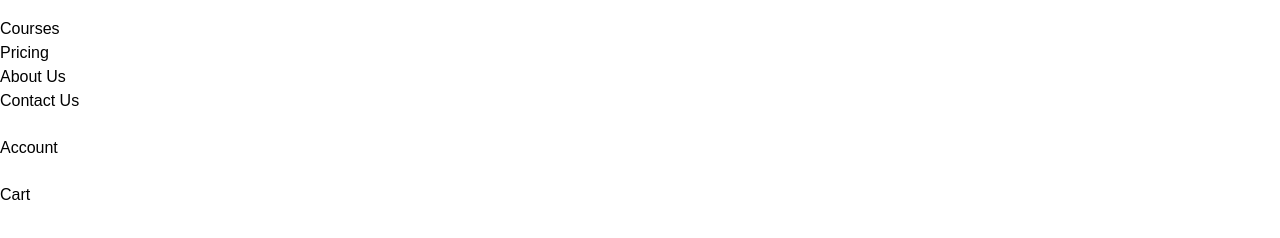
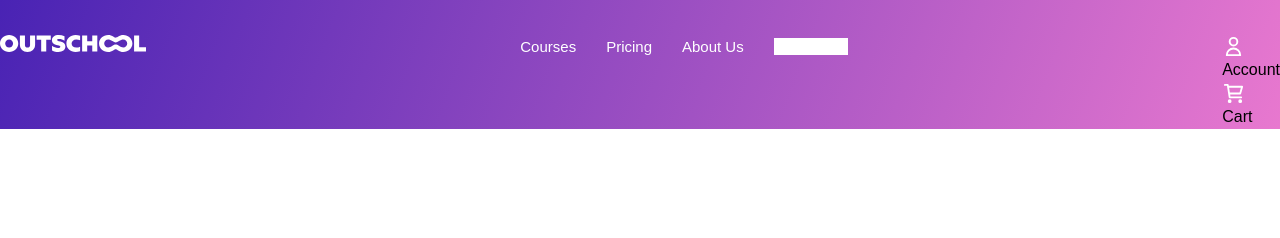
Before and after one commit to artem-sedliar/outschool, a website: page src/index.html in a window 1280 px wide. Drawn offline with Linux system fonts and the light colour scheme.

Commit message:
update header

```diff
--- a/src/index.html
+++ b/src/index.html
@@ -14,8 +14,8 @@
 </head>
 
 <body>
-    <section>
-        <header>
+    <section class="bg-heroGradient">
+        <header class="max-w-[1336px] mx-auto flex justify-between pt-[35px]">
             <!-- Logo -->
             <a href="#"><svg width="146" height="17" viewBox="0 0 146 17" fill="none"
                     xmlns="http://www.w3.org/2000/svg">
@@ -51,11 +51,19 @@
                 </svg></a>
             <!-- Menu Desktop -->
             <nav>
-                <ul>
-                    <li><a href="#">Courses</a></li>
-                    <li><a href="#">Pricing</a></li>
-                    <li><a href="#">About Us</a></li>
-                    <li><a href="#">Contact Us</a></li>
+                <ul class="flex items-center gap-[30px]">
+                    <li><a href="#"
+                            class="relative font-medium text-[15px] leadting-[22px] text-white after:absolute after:h-[1px] after:w-full after:left-0 after:-bottom-1 after:bg-white after:scale-0 hover:after:scale-100 after:transition-transform">Courses</a>
+                    </li>
+                    <li><a href="#"
+                            class="relative font-medium text-[15px] leadting-[22px] text-white after:absolute after:h-[1px] after:w-full after:left-0 after:-bottom-1 after:bg-white after:scale-0 hover:after:scale-100 after:transition-transform">Pricing</a>
+                    </li>
+                    <li><a href="#"
+                            class="relative font-medium text-[15px] leadting-[22px] text-white after:absolute after:h-[1px] after:w-full after:left-0 after:-bottom-1 after:bg-white after:scale-0 hover:after:scale-100 after:transition-transform">About
+                            Us</a></li>
+                    <li><a href="#"
+                            class="relative font-medium text-[15px] leading-[22px] text-white after:absolute after:left-0 after:-bottom-1 after:h-[1px] after:w-full after:scale-0 after: bg-white after:transition-transform hover:after:scale-100">Contact
+                            Us</a></li>
                 </ul>
             </nav>
             <!-- Actions -->
```
Also changed, not shown: src/css/output.css.
